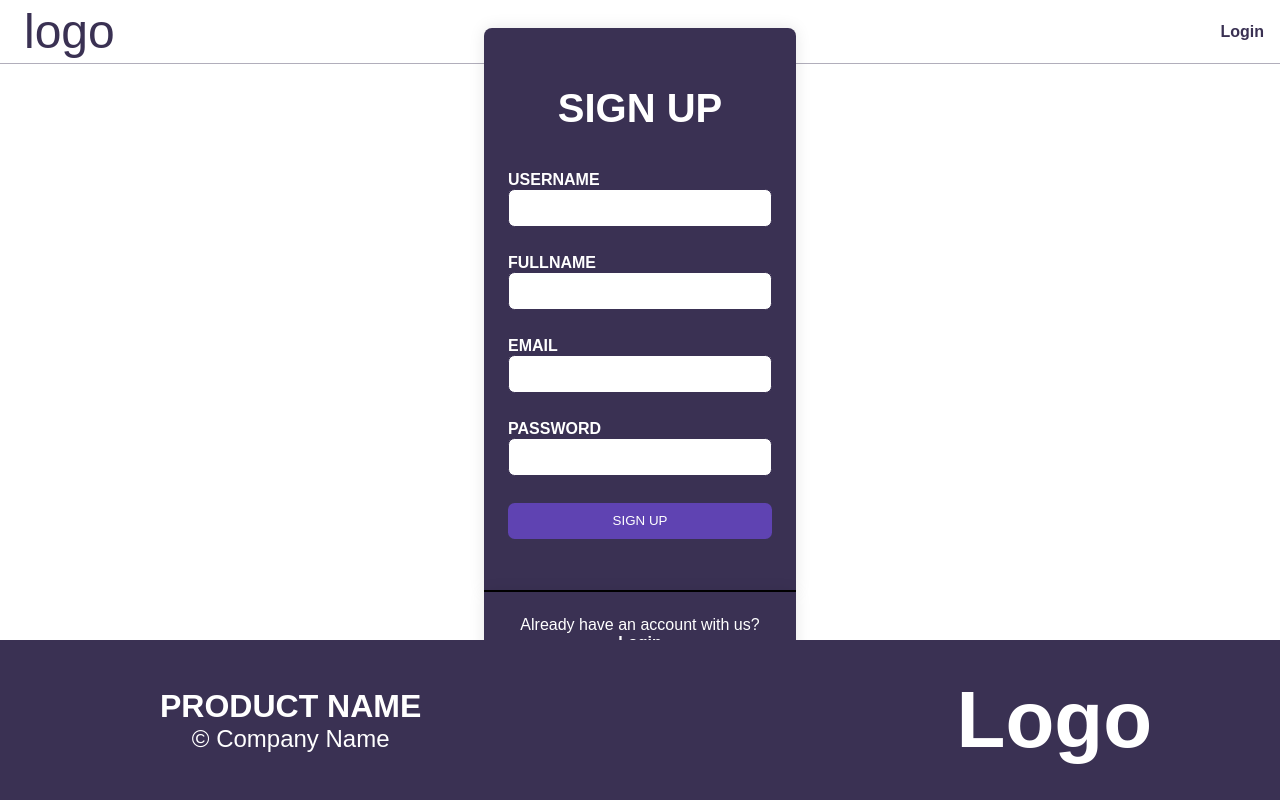
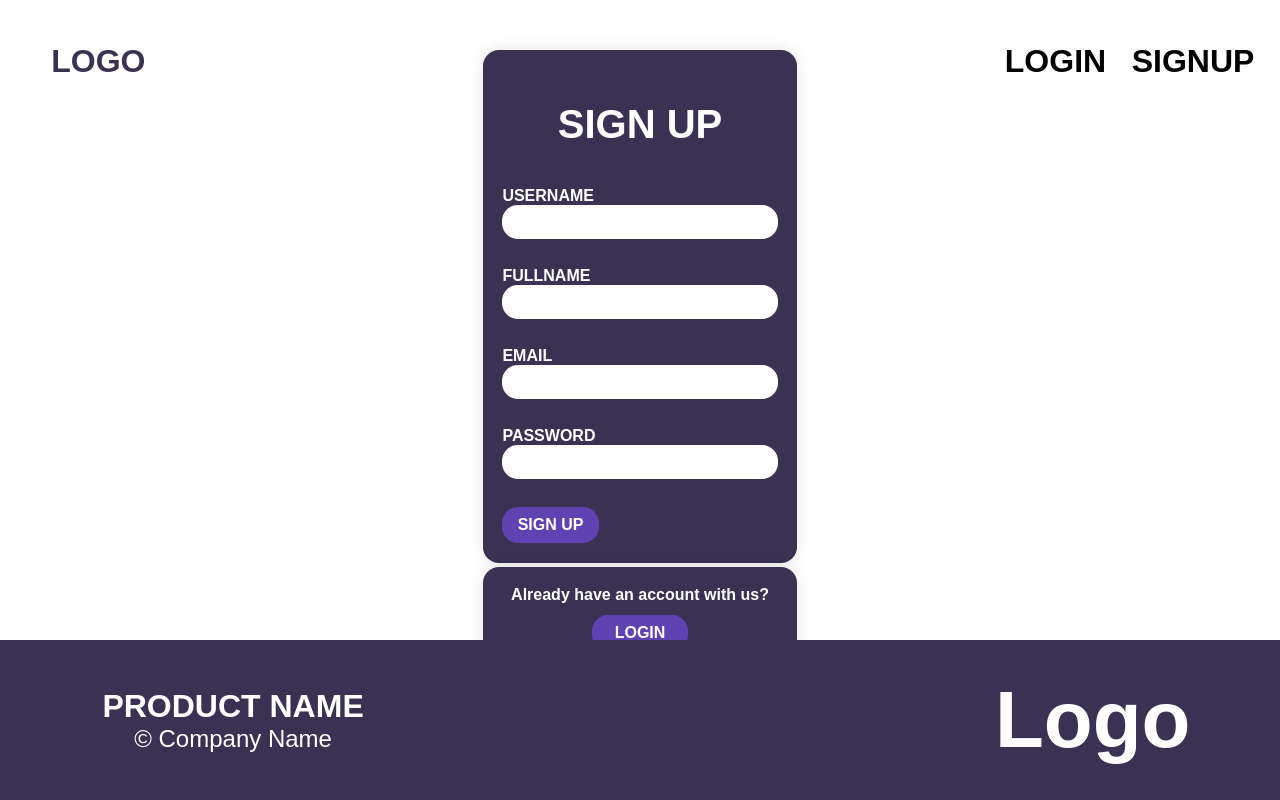
Before and after one commit to JDennis21/LBU_TeamProject_2024, a PHP site: page /pages/auth/signup/signupForm.php in a window 1280 px wide. Run offline with PHP 8.4, Linux system fonts and the light colour scheme.

Commit message:
Working on login and signup redesign

```diff
--- a/css/main.css
+++ b/css/main.css
@@ -12,32 +12,32 @@ body {
 }
 
 .error {
-    color: darkred;
+    color: #d02222;
     font-weight: bold;
-    margin: 0 0 1em 0;
+    margin: 0 0 1.5vh 0;
     height: fit-content;
 }
 
 .main {
     width: 100%;
-    height: 72%;
+    height: 70%;
 }
 
 /*nav*/
 nav {
     width: 100%;
-    height: 8%;
+    height: 10%;
     display: flex;
     justify-content: space-between;
-    align-items: center;
-    border-bottom: 0.1em solid #b1aebb;
+    align-items: flex-end;
     box-sizing: border-box;
+    font-weight: bold;
+    font-size: 2em;
 }
 
 .logo {
-    color: #3a3153;
-    font-size: 3em;
-    padding-left: 0.5em;
+    margin-left: 4vw;
+    align-self: flex-end;
 }
 
 .logo a,
@@ -54,31 +54,32 @@ nav {
 .menu {
     height: 100%;
     display: flex;
-    align-items: center;
+    align-items: flex-end;
 }
 
 .menu ul {
     height: 100%;
     display: flex;
-    align-items: center;
+    align-items: flex-end;
+    margin: 0;
+    padding: 0;
 }
 
 .menu ul li {
     list-style: none;
-    margin-right: 1em;
-    font-size: 1em;
+    margin-right: 2vw;
+    align-self: flex-end;
 }
 
 .menu ul li a,
 .menu ul li a:visited {
     text-decoration: none;
-    font-weight: bold;
     transition: 0.5s;
-    color: #3a3153;
+    color: black;
 }
 
 .menu ul li a:hover {
-    color: #5f43b2;
+    color: #c4c4c4;
 }
 
 /*footer*/
@@ -88,7 +89,6 @@ footer {
     width: 100%;
     background-color: #3a3153;
     color: white;
-    padding: 20px 0;
     display: flex;
     justify-content: space-between;
     box-sizing: border-box;
@@ -96,7 +96,7 @@ footer {
 }
 
 .footer-left {
-    margin-left: 10em;
+    margin-left: 8vw;
     text-align: center;
 }
 
@@ -113,7 +113,7 @@ footer {
 }
 
 .footer-right {
-margin-right: 8em;
+margin-right: 7vw;
 }
 
 .footer-right h1 {
--- a/css/signup.css
+++ b/css/signup.css
@@ -4,31 +4,25 @@
     display: flex;
     justify-content: center;
     align-items: center;
-    margin: 0 1em 0 1em;
+    margin: 0 1vw 0 1vw;
 }
 
 .formContainer {
     height: fit-content;
     width: 25%;
+    font-weight: bold;
+    color: white;
 }
 
 .signupForm {
     width: 100%;
     height: fit-content;
     background-color: #3a3153;
-    padding: 1.5em;
-    border-bottom: 0.15em solid black;
-    border-radius: 0.5em 0.5em 0 0;
+    padding: 1.5vw;
+    margin-bottom: 0.5vh;
+    border-radius: 1em;
     box-shadow: 0 0 1em 0 rgba(0,0,0,0.1);
     box-sizing: border-box;
-}
-
-.signupForm input.noMargin {
-    margin-bottom: 0;
-}
-
-.signupForm label {
-    font-weight: bold;
 }
 
 .signupForm h2 {
@@ -38,22 +32,33 @@
     color: white;
 }
 
+.signupForm input {
+    appearance: none;
+    -webkit-appearance: none;
+    -moz-appearance: none;
+    font-family: "Epilogue", sans-serif;
+    font-optical-sizing: auto;
+    font-weight: bold;
+    font-style: normal;
+    font-size: 1em;
+}
+
 .signupForm input[type="text"],
 .signupForm input[type="email"],
 .signupForm input[type="password"] {
     width: 100%;
-    padding: 0.8em;
-    margin-bottom: 2em;
-    border: 0.1em solid #3a3153;
-    border-radius: 0.5em;
+    padding: 0.625vw;
+    margin-bottom: 3.5vh;
+    border: none;
+    border-radius: 1em;
     box-sizing: border-box;
 }
 
 .signupForm input[type="submit"] {
-    width: 100%;
-    padding: 0.8em;
-    margin-bottom: 2em;
-    border-radius: 0.5em;
+    width: 35%;
+    padding: 0.7vw 0;
+    margin-bottom: 0;
+    border-radius: 1em;
     border: none;
     background-color: #5f43b2;
     color: white;
@@ -65,40 +70,41 @@
     background-color: #5b42a8;
 }
 
-.signupForm label {
-    color: white;
+.signupForm input.noMargin {
+    margin-bottom: 0;
 }
 
 .loginBox {
     width: 100%;
     height: fit-content;
     background-color: #3a3153;
-    padding: 1.5em;
-    border-top: 0.15em solid black;
-    border-top: none;
-    border-radius: 0 0 0.5em 0.5em;
+    padding: 1.5vw;
+    border-radius: 1em;
     box-shadow: 0 0 1em 0 rgba(0,0,0,0.1);
     box-sizing: border-box;
-}
-
-.loginBox {
     text-align: center;
 }
 
 .loginBox p {
     padding: 0;
-    margin: 0;
-    color: white;
+    margin: 0 0 1.4vh 0;
 }
 
 .loginBox a,
 .loginBox a:visited {
+    display: inline-block;
+    width: 35%;
+    padding: 0.7vw 0;
+    border-radius: 1em;
+    border: none;
+    background-color: #5f43b2;
+    color: white;
+    cursor: pointer;
+    transition: background-color 0.3s ease;
     text-decoration: none;
-    font-weight: bold;
-    transition: 0.5s;
-    color: white;
+    box-sizing: border-box;
 }
 
 .loginBox a:hover {
-    color: #c4c4c4;
+    background-color: #5b42a8;
 }
--- a/pages/auth/signup/signupForm.php
+++ b/pages/auth/signup/signupForm.php
@@ -8,16 +8,7 @@
     <title>Site Name</title>
 </head>
 <body>
-<nav>
-    <div class="logo">
-        <a href="../../home/index.php">logo</a>
-    </div>
-    <div class="menu">
-        <ul>
-            <li><a href="../login/loginForm.php">Login</a></li>
-        </ul>
-    </div>
-</nav>
+<?php include '../../components/nav.php'; ?>
 <div class="main">
     <div class="content">
         <div class="formContainer">
@@ -81,13 +72,14 @@
                 </form>
             </div>
             <div class="loginBox">
-                <p>Already have an account with us? <a href="../login/loginForm.php">Login</a></p>
+                <p>Already have an account with us?</p>
+                <a href="../login/loginForm.php">LOGIN</a>
             </div>
         </div>
     </div>
 </div>
-<?php include '../../components/footer.html'; ?>
 <?php
+include '../../components/footer.html';
 $_SESSION = array();
 ?>
 </body>
--- /dev/null
+++ b/pages/components/nav.php
@@ -0,0 +1,22 @@
+<nav>
+    <div class="logo">
+        <a href="/LBU_TeamProject_2024/pages/home/index.php">LOGO</a>
+    </div>
+    <div class="menu">
+        <ul>
+            <?php
+            // If the user is logged in display "Your Account" link, else normal nav
+            if (isset($_SESSION["username"])) {
+                ?>
+                <li><a href="/LBU_TeamProject_2024/pages/climateControl/climateControl.php">Your Account</a></li>
+                <?php
+            } else {
+                ?>
+                <li><a href="/LBU_TeamProject_2024/pages/auth/login/loginForm.php">LOGIN</a></li>
+                <li><a href="/LBU_TeamProject_2024/pages/auth/signup/signupForm.php">SIGNUP</a></li>
+                <?php
+            }
+            ?>
+        </ul>
+    </div>
+</nav>
```
Also changed, not shown: css/login.css (+36 -32 lines), pages/auth/login/loginForm.php (+9 -15 lines), pages/climateControl/climateControl.php (+2 -13 lines), pages/components/nav.html (deleted, +0 -10 lines), pages/home/index.php (+11 -23 lines).
